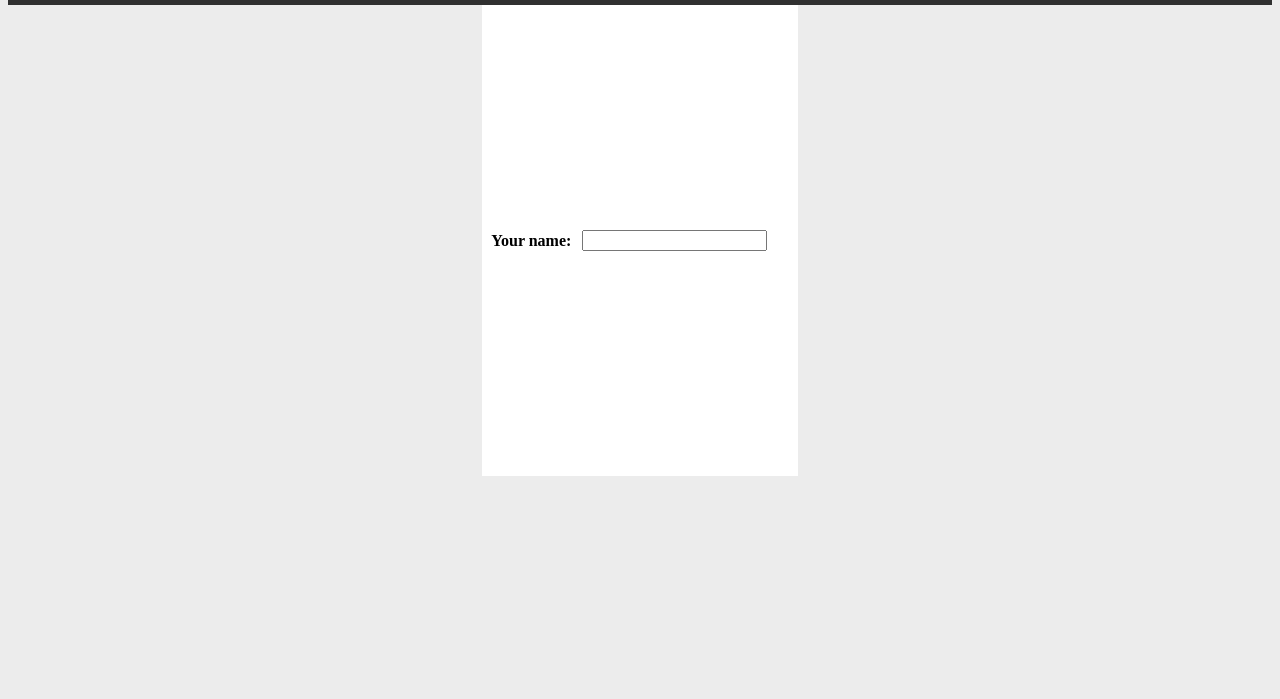
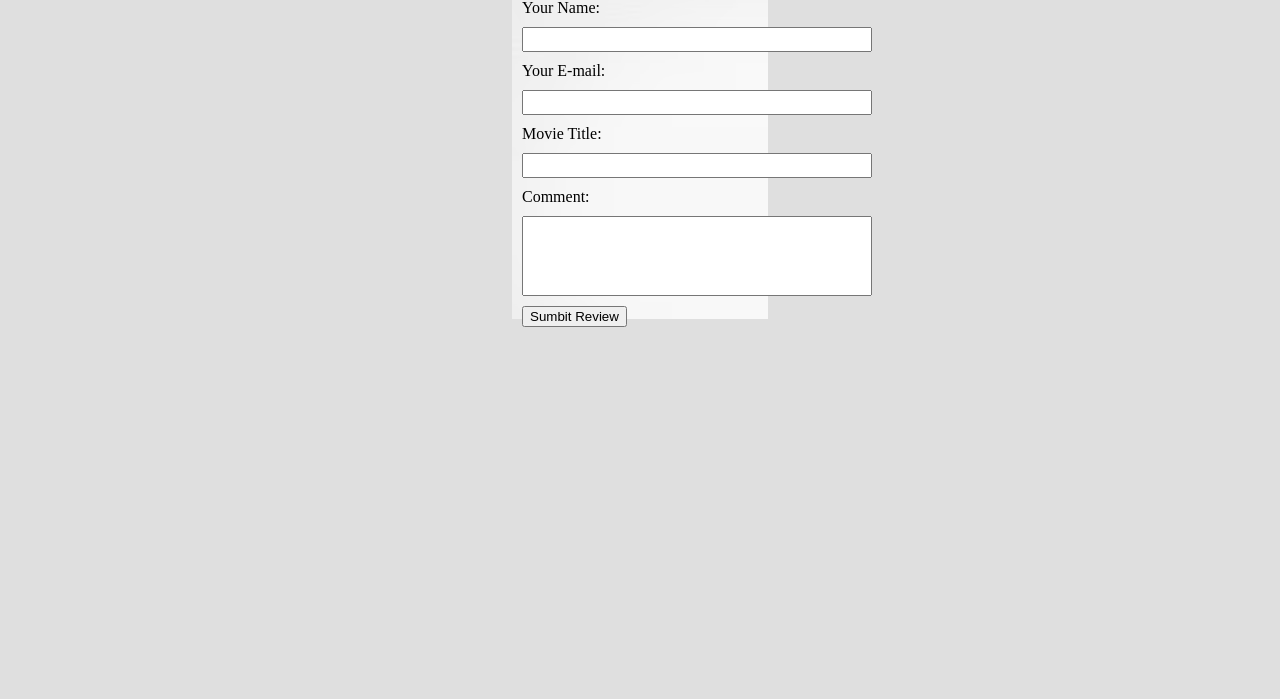
Before and after one commit to JacarandaAcademy/achkaa-web, a plain HTML site: page web-1/movie.html in a window 1280 px wide. Shown: the part 101-800 px from the top of the page. Drawn offline with Linux system fonts and the light colour scheme.

Commit message:
web-1 achka changed

```diff
--- a/web-1/movie.html
+++ b/web-1/movie.html
@@ -1,24 +1,28 @@
 <head>
     <style>
         body {
-            background-color: rgb(236, 236, 236) ;
+            background-color: rgb(223, 223, 223) ;
+            margin: 0;
+            padding: 0;
         }
-        table {
-            background-color: white;
-            text-align: center;
-            height: 60%;
-            width: 25%;
-            padding: auto;
-            margin: auto;
+        .input{
+            margin: 10px;
+            width:auto
         }
     </style>
 </head>
 <body>
     <div style="background-color: rgb(48, 48, 48); height: 10%; padding-top: 20px; color: white; text-align: center; "><h1>Movie Chart</h1></div>
-    <table>
-        <tr>
-            <th>Your name:</th>
-            <th style="text-align:left;"><input type="text"></th>
-        </tr>
-    </table>
+        <div style="width: 20%; height: 40%; margin: auto; padding: auto; background-image: url(/web-1/assets/white\ screen.avif);">
+            <div style="margin-left: 10px;">Your Name:</div>
+            <div ><input type="text" style="height: 25px; width: 350px; margin: 10px;"></div>
+            <div style="margin-left: 10px;">Your E-mail:</div>
+            <div ><input type="email" style="height: 25px; width: 350px; margin: 10px;"></div>
+            <div style="margin-left: 10px;">Movie Title:</div>
+            <div ><input type="text" style="height: 25px; width: 350px; margin: 10px;"></div>
+            <div style="margin-left: 10px;">Comment:</div>
+            <div ><input type="text" style="height: 80px; width: 350px; margin: 10px;"></div>
+            <div ><button style="margin-left: 10px;">Sumbit Review</button></div>
+        </div>
+
 </body>
```
Also changed, not shown: web-1/god.html (+3 -33 lines), web-1/menu.html (+1 -1 lines), web-1/songs.html (+1 -1 lines), web-1/assets/white screen.avif (added).
